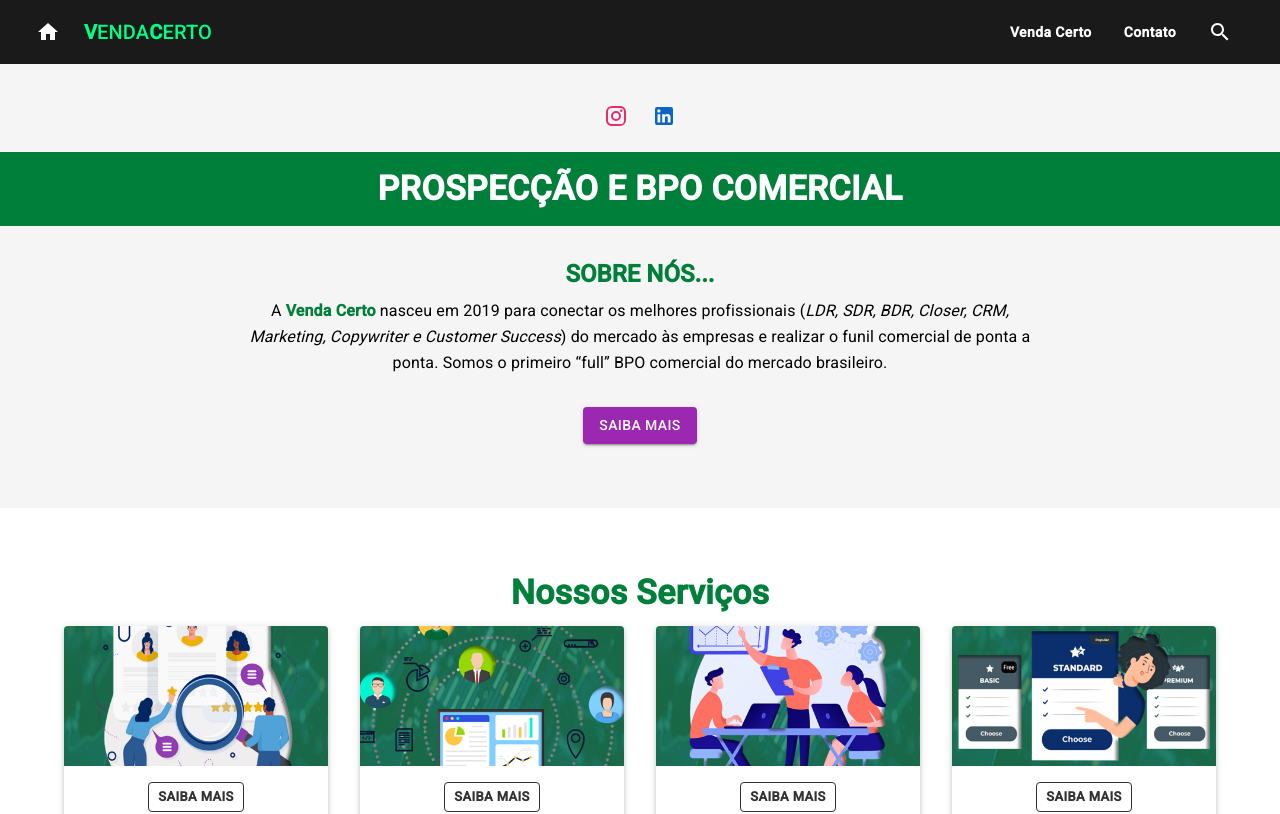
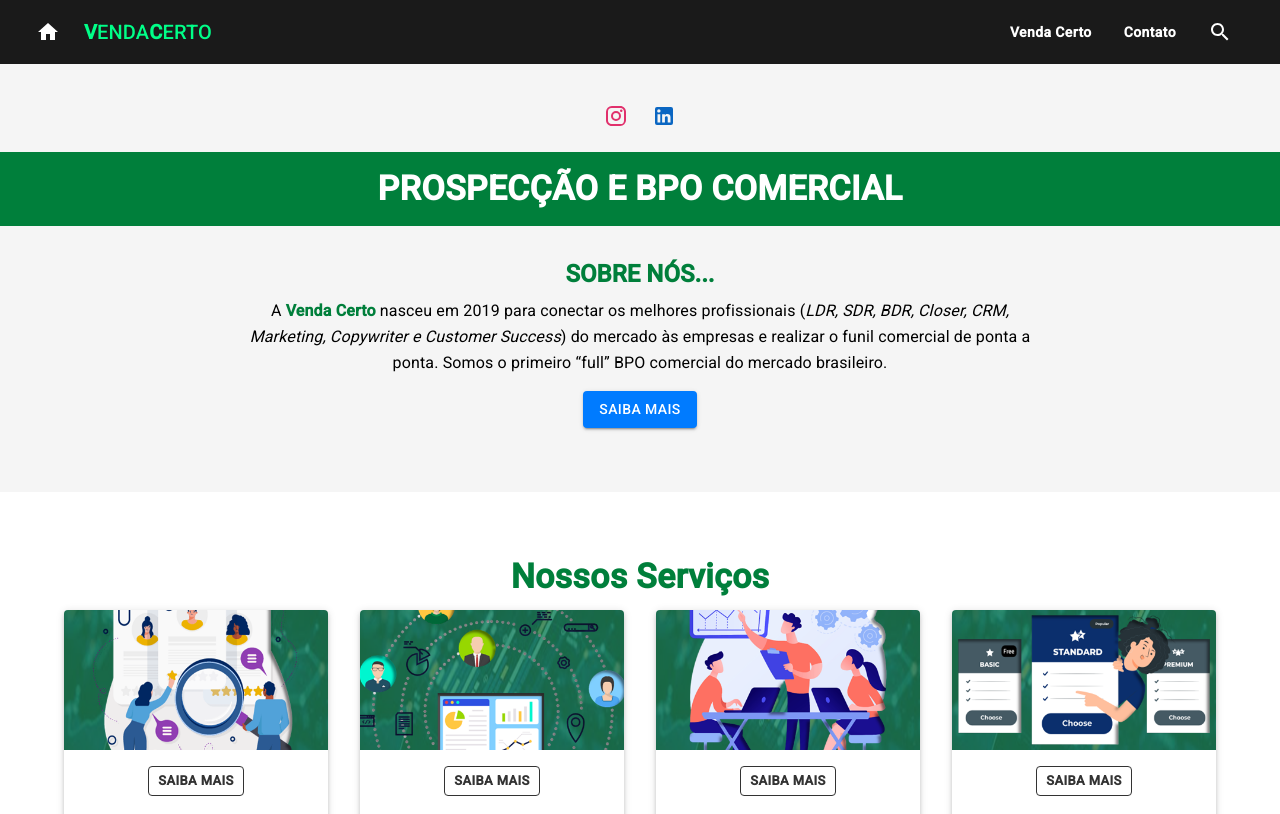
Before and after one commit to PatrickAngrezani/right-sell-react-project, a React (Create React App) app: page / in a window 1280 px wide. Shown: the top 814 px of the page. Built offline with nearby package versions, Linux system fonts and the light colour scheme.

Commit message:
define design colors

```diff
--- /dev/null
+++ b/src/colors.tsx
@@ -0,0 +1,8 @@
+export const colors = {
+    primaryGreen: "#007f3b",
+    secondaryGray: "#f0f2f5",
+    darkGrayBackground: "#333333",
+    actionBlue: "#007bff",
+    actionBlueHover: "#0056b3",
+    textDark: "#1c1e21",
+  };
--- a/src/components/Hero.tsx
+++ b/src/components/Hero.tsx
@@ -2,6 +2,7 @@ import React from "react";
 import { Box, Typography, Button, IconButton } from "@mui/material";
 import InstagramIcon from "@mui/icons-material/Instagram";
 import LinkedInIcon from "@mui/icons-material/LinkedIn";
+import { colors } from "../colors.tsx";
 
 const Hero: React.FC = () => {
   return (
@@ -73,8 +74,14 @@ const Hero: React.FC = () => {
         </Typography>
         <Button
           variant="contained"
-          color="secondary"
-          sx={{ marginTop: "2rem" }}
+          sx={{
+            backgroundColor: colors.actionBlue,
+            color: "#fff",
+            marginTop: "1rem",
+            "&:hover": {
+              backgroundColor: colors.actionBlueHover,
+            },
+          }}
         >
           Saiba Mais
         </Button>
```
